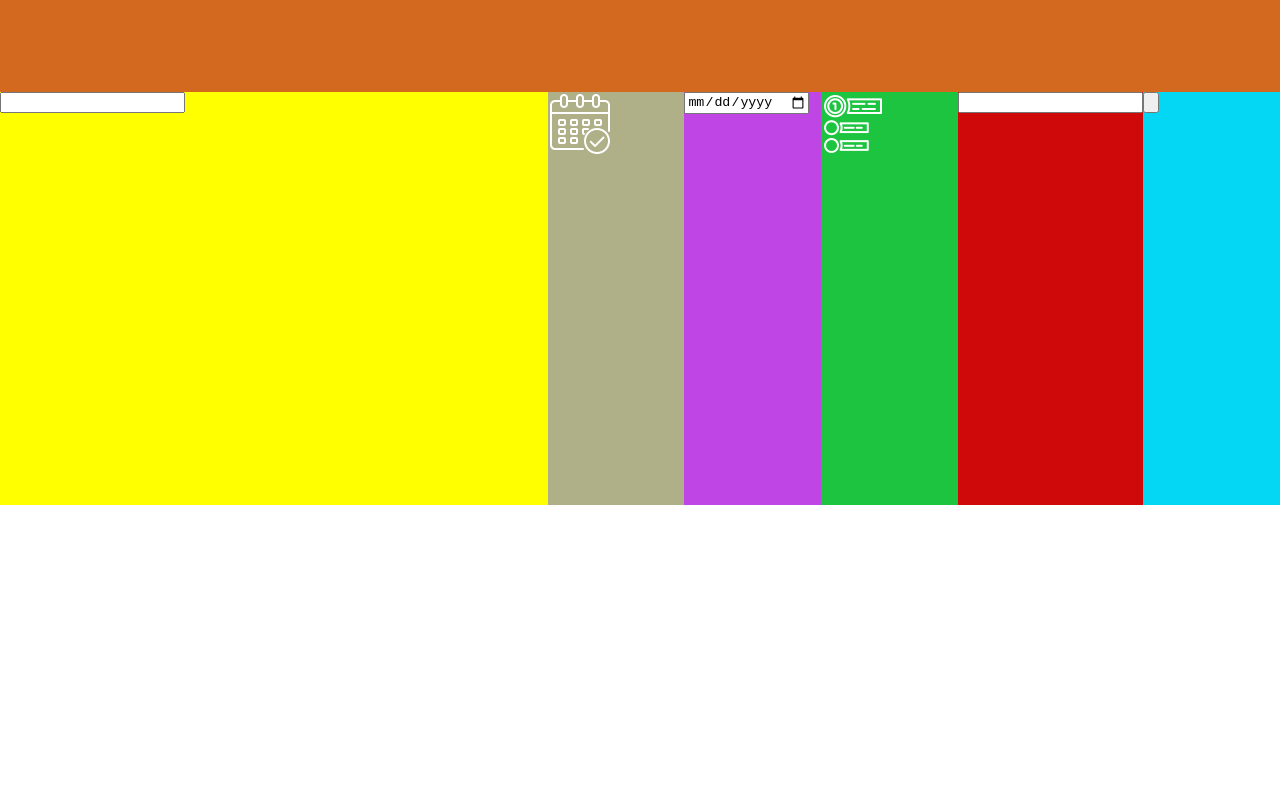
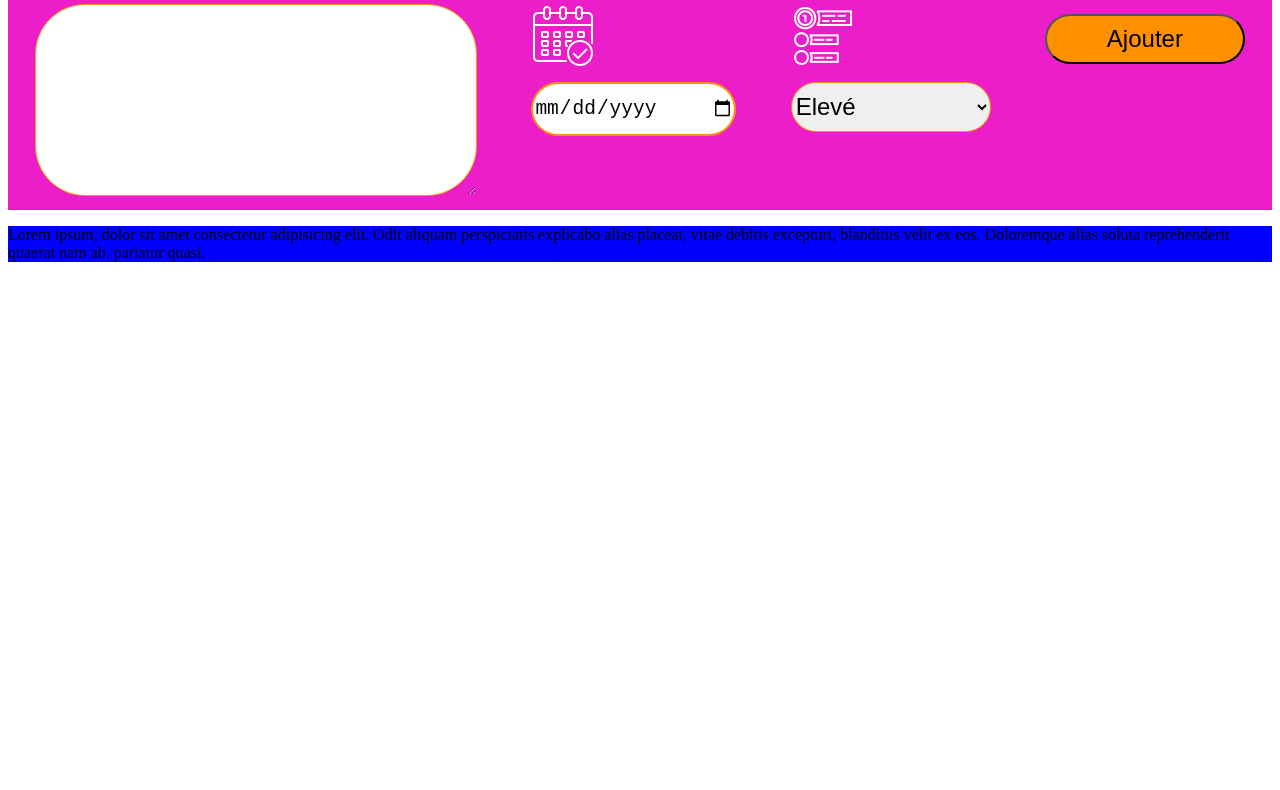
Before and after one commit to Mcoulby91/Projet_liste_t-che, a plain HTML site: page index.html in a window 1280 px wide. Shown: the part 73-863 px from the top of the page. After the commit the page ends 800 px from the top, so only its background shows below. Drawn offline with Linux system fonts and the light colour scheme.

Commit message:
nouvelle version stable du projet

```diff
--- a/index.html
+++ b/index.html
@@ -9,62 +9,54 @@
 </head>
 <body>
 
-       <!--L'interface utilisateur de l'application-->
-       <div id="interface_utisateur">
-            <!--En tête de l'application-->
-            <div id="en_tête">
+
+            <section id="en_tête">
                 <!--Le nom de l'application-->
-                <div id="tire_appli">
-                    <h1 id="nom_appli">TACHE TOOL</h1>
-                </div>
+                    <h1 id="titre">TACHE TOOL</h1>
+            <!-- </section> -->
+
                 <!--Section d'ajout d'une tâche-->
                 <div id="ajout_tâche">
                     <!--Champs de saisie de la tâche-->
-                    <div id="item1">
+                    <div id="saisie_tache">
+                        <textarea name="" id="text_tache" cols="30" rows="20"></textarea>
+                    </div>
+                    <!--Champs de saisie de la date-->
+                    <div id="date_tache">
+                        <img src="/Images/calendrier.png" id="icone_date" alt="icone d'un calendrier">
                         <form action="">
-                            <label for="item1"></label>
-                            <input type="text" id="text1">
+                            <label for="item3"></label>
+                            <input type="date" id="input-date">
                         </form>
                     </div>
-                    <!--Champs de l'icone de la date-->
-                    <div id="item2">
-                        <img src="/Images/calendrier.png" alt="icone d'un calendrier">
-                    </div>
-                    <!--Champs de saisie de la date-->
-                    <div id="item3">
+                    <!--Champs de saisie de la priorité-->
+                    <div id="priorite">
+                        <img src="/Images/priorite.png" id="icone_priorité" alt="icone d'un calendrier">
                         <form action="">
-                            <label for="item3"></label>
-                            <input type="date" id="text3">
-                        </form>
-                    </div>
-                    <!--Champs de l'icone de la priorité-->
-                    <div id="item4">
-                        <img src="/Images/priorite.png" alt="icone d'un calendrier">
-                    </div>
-                    <!--Champs de saisie de la priorité-->
-                    <div id="item5">
-                        <form action="">
-                            <label for="item5"></label>
-                            <input type="number" id="text5">
+                            <select name="" id="numero_prioriter">
+                                <option value="Elevé">Elevé</option>
+                                <option value="Moyen">Moyen</option>
+                                <option value="Faible">Faible</option>
+                            </select>
                         </form>
                     </div>
                     <!--Champs de bouton d'ajout-->
-                    <div id="item6">
-                        <form action="">
-                            <label for="item3"></label>
-                            <input type="button" id="text6">
-                        </form>
+                    <div id="bouton">
+                       <button type="submit" id="button_ajouter">Ajouter</button>
                     </div>
 
                 </div>
-            </div>
-            <!--Corp de l'application-->
-            <div id="corp_apli">
 
-            </div>
+            </section>
+            <section>
+                  <!-- Corps de la tache liste -->
+                  <div id="corps_tache">
+                    <p>Lorem ipsum, dolor sit amet consectetur adipisicing elit. Odit aliquam perspiciatis explicabo alias placeat, vitae debitis excepturi, blanditiis velit ex eos. Doloremque alias soluta reprehenderit quaerat nam ab, pariatur quasi.</p>
 
-       </div>
+                </div>
+            </section>
 
+       <script src="script.js"></script>
 </body>
-<script src="script.js"></script>
+
 </html>
--- a/style.css
+++ b/style.css
@@ -1,82 +1,76 @@
-body {
-    background-color: aqua;
-    display: flex;
-    margin: 0;
-    justify-content: center;
-    align-items: center;
-    min-height: 100vh;
+
+#en_tête{
+    background-color: rgba(235, 23, 201, 0.97);
+    padding-bottom: 10px;
 }
-
-/*Le style appliqué à l'interface de l'application*/
-#interface_utisateur
-{
-    width: 2024PX;
-    height: 2024px;
-    display: grid;
-    grid-template-rows: 1fr 2.5fr;
-    /* background-color: brown; */
+#titre{
+    margin-left: 70px;
+    color: white;
+    padding-top: 10px;
 
 
 }
-/* ------------------------------------------------------------ */
+#ajout_tâche {
 
-/*Le style appliqué à l'en tête de l'application*/
-#en_tête
-{
-    background: orchid;
-    display: grid;
-    grid-template-rows: 1fr 2.5fr;
-
-}
-#nom_appli
-{
-
-
-}
-#tire_appli
-{
-    background-color: chocolate;
-
-}
-#ajout_tâche
-{
-    display: grid;
-    grid-template-columns: 4fr repeat(5, 1fr);
+    display:flex;
+    justify-content: space-around;
 
 
 
 }
-#item1 {
-    background: yellow;
+
+#text_tache{
+    width: 400px;
+    height: 150px;
+    border-radius: 50px;
+    border-color: rgba(255, 140, 8, 0.97);
+    border-style:solid;
+    font-size: 150%;
+    text-align: center;
+    padding: 20px;
+
 
 }
-#item2 {
-    background: rgb(175, 175, 136);
+#input-date{
+
+    width: 200px;
+    height: 50px;
+    border-radius: 50px;
+    border-color: rgba(255, 140, 8, 0.97);
+    border-style:solid;
+    font-size: 150%;
 
 }
-#item3 {
-    background: rgb(191, 69, 228);
+#icone_date{
+    margin-bottom: 10px;
+}
+#numero_prioriter
+{
+    width: 200px;
+    height: 50px;
+    border-radius: 50px;
+    border-color: rgba(255, 140, 8, 0.97);
+    border-style:solid;
+    font-size: 150%;
 
 }
-#item4 {
-    background: rgb(28, 196, 64);
-
-}
-#item5 {
-    background: rgb(207, 9, 9);
-
-}
-#item6 {
-    background: rgb(4, 215, 243);
+#icone_priorité
+{
+    margin-bottom: 10px;
 
 }
 
-/* ------------------------------------------------------------ */
+#button_ajouter
+{
+    width: 200px;
+    height: 50px;
+    border-radius: 50px;
+    margin-top: 10px;
+    background-color: rgb(255, 145, 0);
+    font-size: 150%;
 
 
-/*Le style appliqué au corp de l'application*/
-#corp_apli
-{
-    background: white;
-
 }
+#corps_tache{
+    background-color: blue;
+}
```
